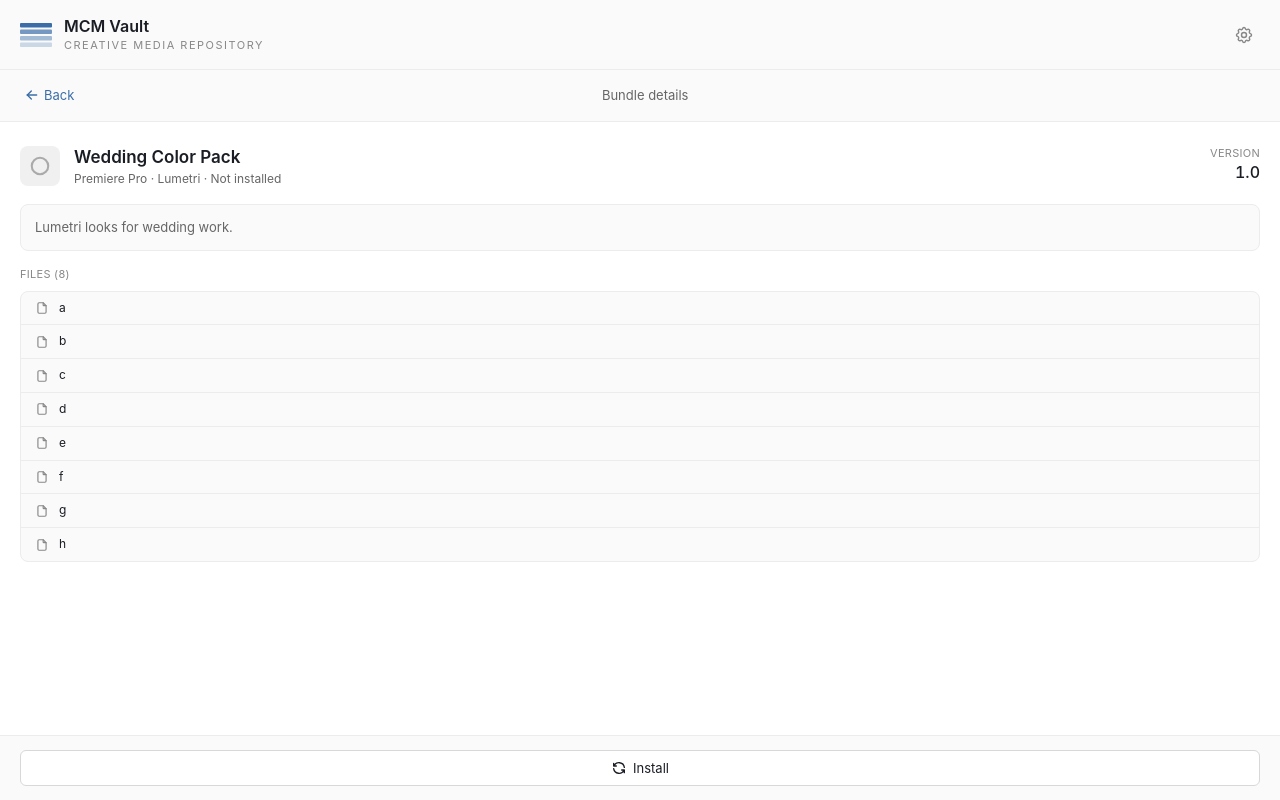
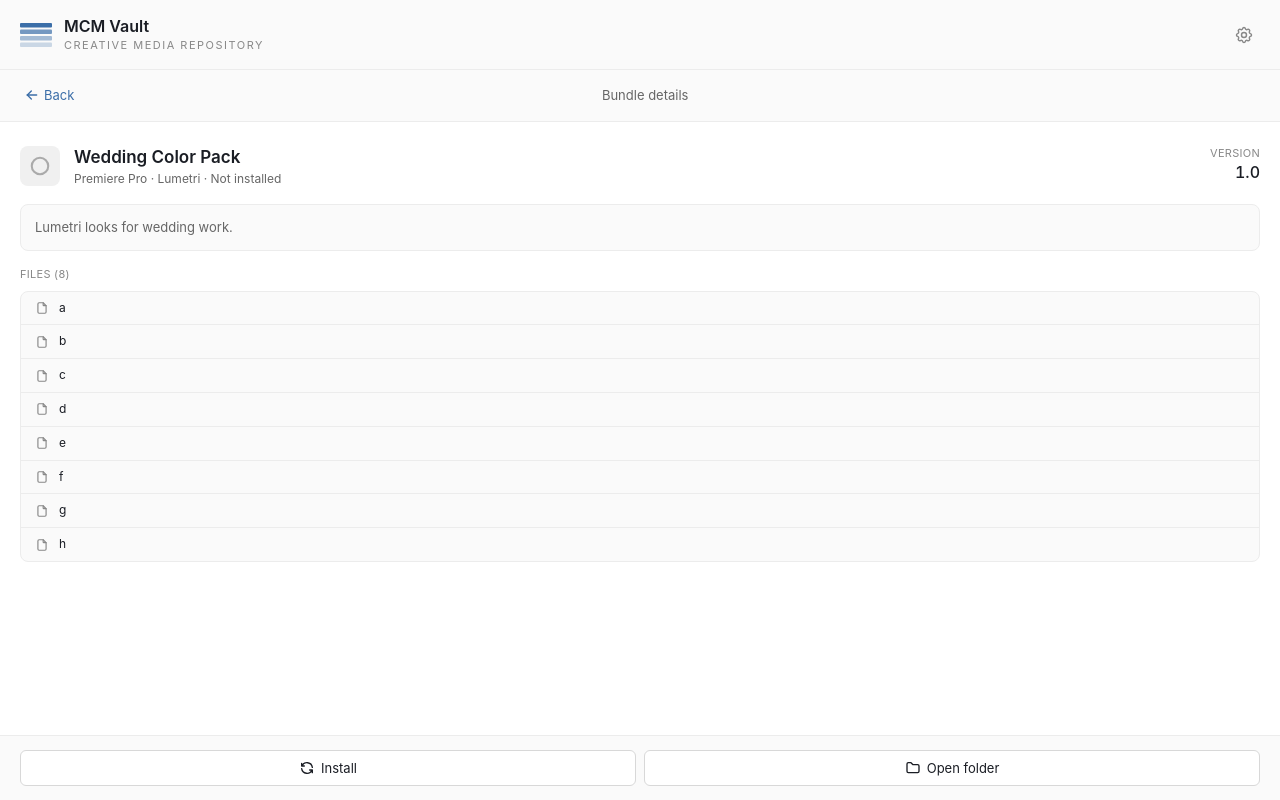
Before and after one commit to composrr/mcm-vault, a React (Vite) app: page / in a window 1280 px wide. Both pictures are taken after a click on the button 640 px from the left and 275 px from the top of the page. Built offline with nearby package versions, Linux system fonts and the light colour scheme; the HTML template or start-up script is replaced by a standard one.

Commit message:
v0.1.27: show publish date in file list, Open folder always visible in detail view

```diff
--- a/src-tauri/tauri.conf.json
+++ b/src-tauri/tauri.conf.json
@@ -1,7 +1,7 @@
 {
   "$schema": "https://schema.tauri.app/config/2",
   "productName": "MCM Vault",
-  "version": "0.1.26",
+  "version": "0.1.27",
   "identifier": "com.milestonecreative.mcmvault",
   "build": {
     "beforeDevCommand": "npm run dev",
--- a/src/components/BundleDetailView.tsx
+++ b/src/components/BundleDetailView.tsx
@@ -200,8 +200,13 @@
         )}
 
         <section className="px-5 pb-3">
-          <div className="mb-2 text-[11px] tracking-wide text-muted">
-            FILES ({allFiles.length})
+          <div className="mb-2 flex items-baseline justify-between">
+            <div className="text-[11px] tracking-wide text-muted">FILES ({allFiles.length})</div>
+            {bundle.updatedAt && (
+              <div className="text-[11px] text-muted">
+                Published {formatDate(bundle.updatedAt)}
+              </div>
+            )}
           </div>
           <div className="overflow-hidden rounded-lg border border-border bg-surface">
             {visibleFiles.map((file) => (
@@ -292,16 +297,14 @@
             <IconRefresh size={16} stroke={2} />
             {installed ? "Reinstall" : "Install"}
           </button>
-          {installed && (
           <button
             type="button"
             onClick={onReveal}
             className="flex flex-1 items-center justify-center gap-1.5 rounded-md border border-border-strong bg-white px-3.5 py-2 text-[13px] text-ink hover:bg-border-soft"
           >
             <IconFolder size={16} stroke={2} />
-              Reveal files
+            Open folder
           </button>
-          )}
           {installed && (
             <button
               type="button"
```
Also changed, not shown: 1 other file (tests, documents, lock files or other folders). Lines whose indentation alone changed are shown as unchanged.
